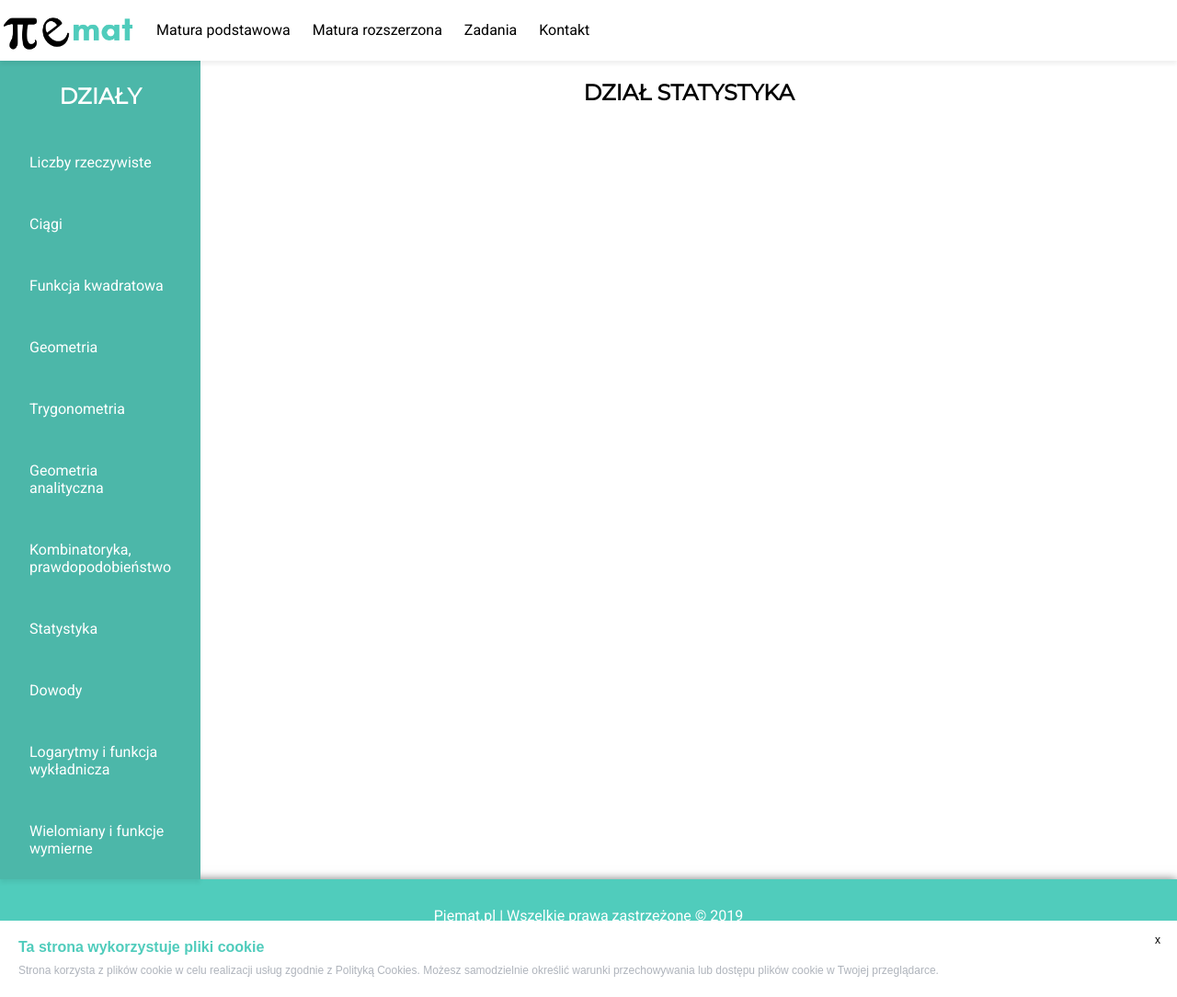
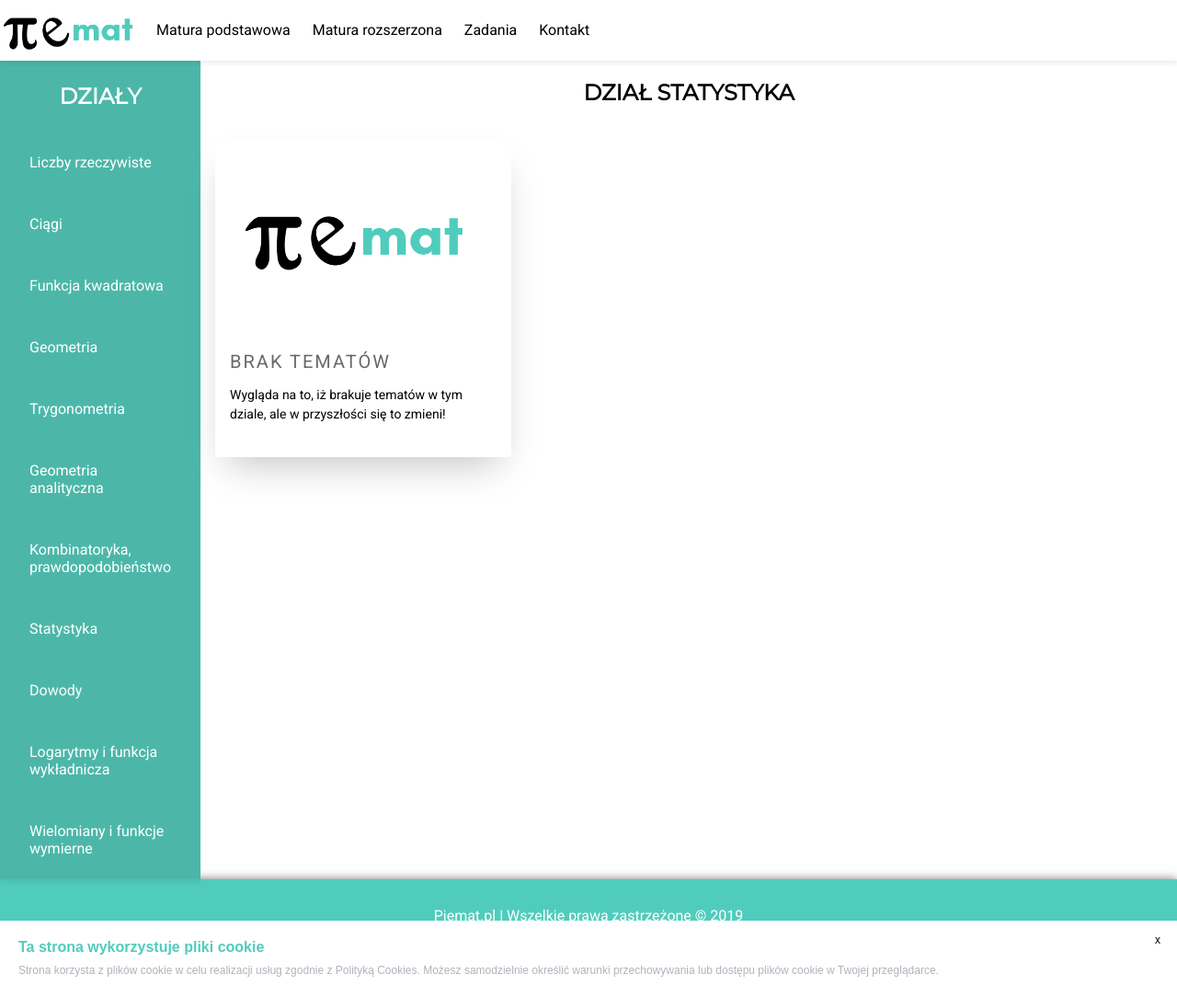
Before and after one commit to patrykczeredys/Piemat_website, a Jekyll site: the page built from matura-podstawowa/statystyka.md, in a window 1280 px wide and 1084 px high. Shown: the whole window at 92% size. Built offline with Jekyll 4.4.1, drawn with Linux system fonts in a browser that asks for light colours; nearby versions of some CDN libraries.

Commit message:
Add new feature

```diff
--- a/_layouts/podstawa_tags.html
+++ b/_layouts/podstawa_tags.html
@@ -26,6 +26,20 @@ layout: page
                     </div>
                 </li>
 
+            {% else %}
+
+                <li class="cards__item">
+                    <div class="card">
+
+                        <div class="card__image" style="background-image: url('/assets/img/piemat.png');background-size: auto;"></div>
+                        <div class="card__content">
+                            <div class="card__title">Brak tematów</div>
+                            <p class="card__text">Wygląda na to, iż brakuje tematów w tym dziale, ale w przyszłości się to zmieni!</p>
+                        </div>
+
+                    </div>
+                </li>
+
             {% endfor %}
         </ul>
 
```
Also changed, not shown: _layouts/rozszerzenie_tags.html (+13 -0 lines).
